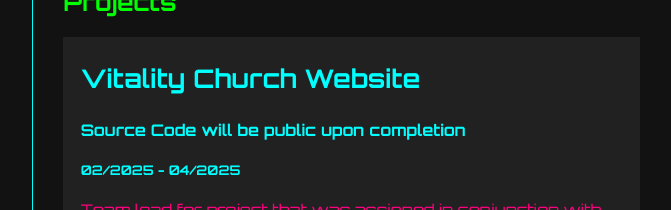
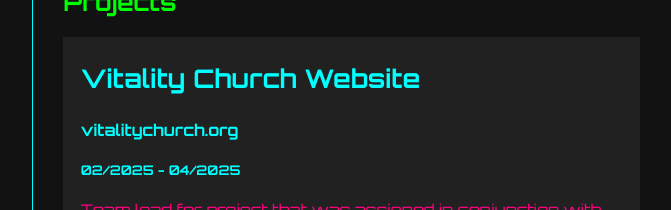
Before and after one commit to Owen-Reynolds/personalwebsite, a React (Vite) app in the folder frontend/: page / in a window 1280 px wide. Shown: the part 1780-1990 px from the top of the page, without its empty margins (481-1152 px from the left). Built offline with nearby package versions, Linux system fonts and the light colour scheme.

Commit message:
Updated Church Project Link

```diff
--- a/frontend/src/sections/secondSection/SecondSection.jsx
+++ b/frontend/src/sections/secondSection/SecondSection.jsx
@@ -40,7 +40,7 @@
             "
             />
             <h2 className="secondSectionTitle">Projects</h2>
-            <WorkCard title="Vitality Church Website" company="Source Code will be public upon completion" date="02/2025 - 04/2025"
+            <WorkCard title="Vitality Church Website" company="vitalitychurch.org" date="02/2025 - 04/2025"
             description="Team lead for project that was assigned in conjunction with an advanced web programming class.
             The purpose of this project was to create an improved website for Vitality Church of Mentor, Ohio.
             The website is being built from the ground up with improved front-end design functionality compared to the older version.
```
